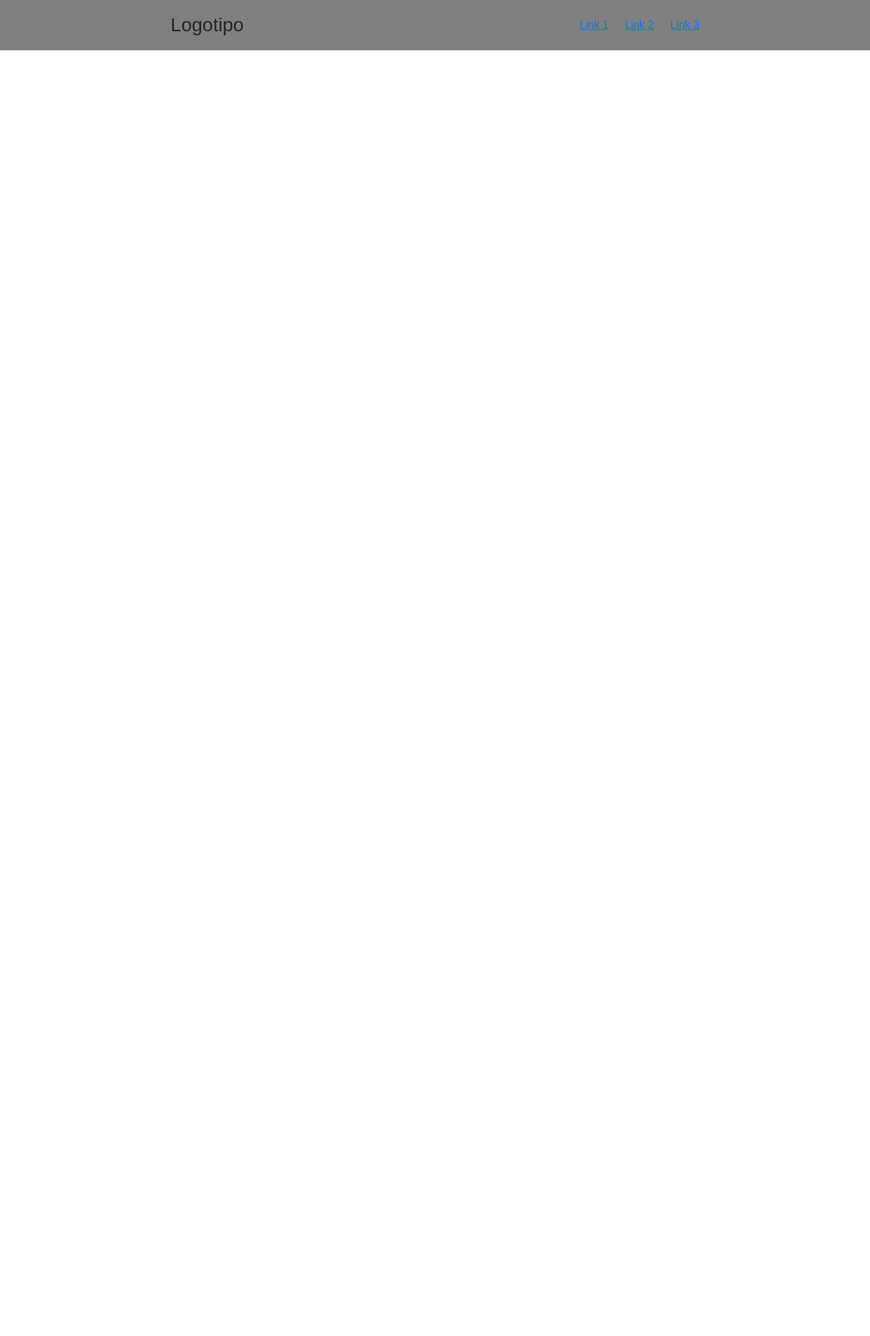
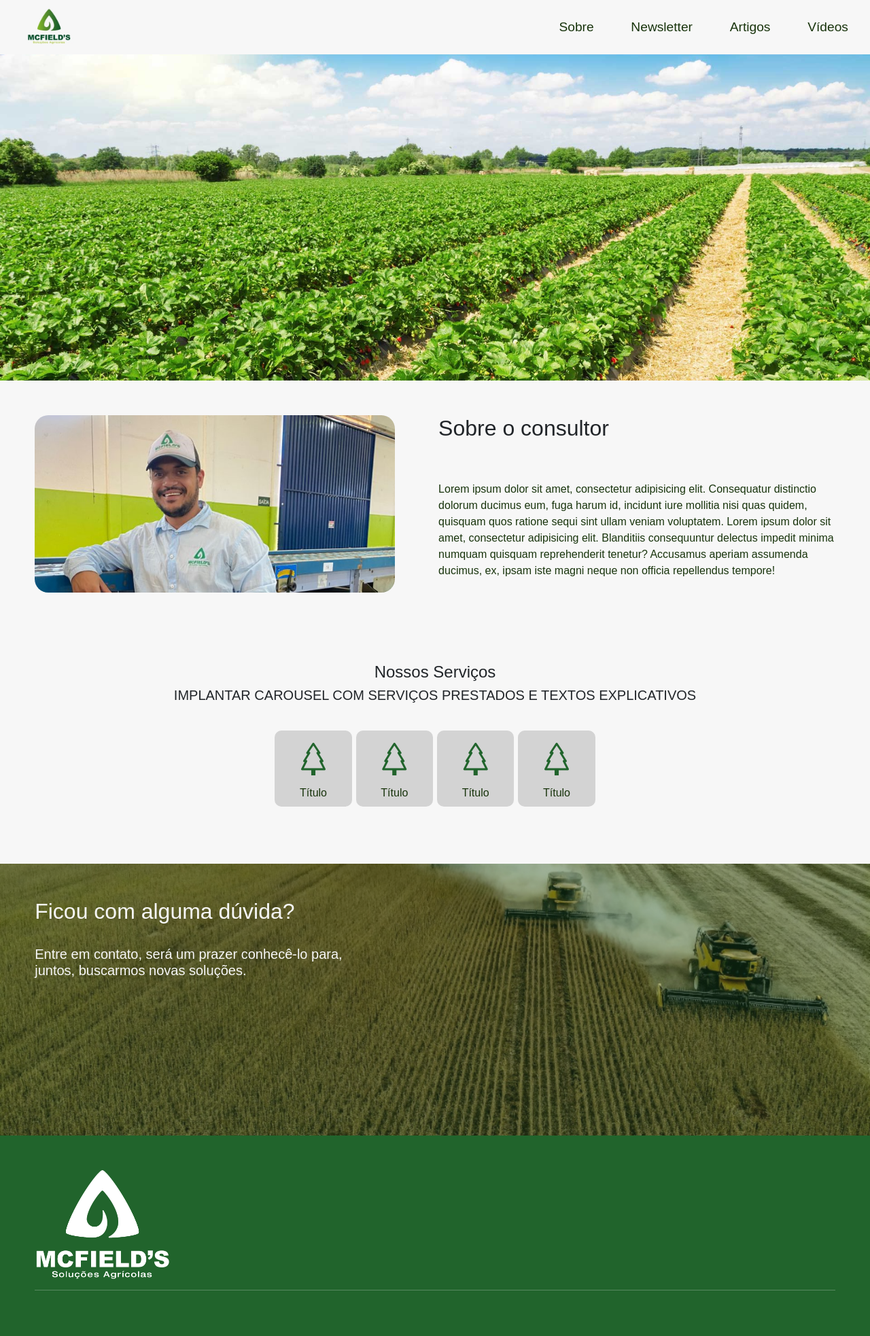
Before and after one commit to fczanetti/mcfields, a Django app: page / in a window 1280 px wide. Shown: the whole page at 68% size. Before the commit the page ends 74 px from the top, so only its background shows below. Run offline with Django 5.2, Linux system fonts and the light colour scheme.

Commit message:
front page criada com pendencias

```diff
--- a/mcfields/base/static/base/css/style.css
+++ b/mcfields/base/static/base/css/style.css
@@ -1,24 +1,192 @@
-/*
 :root {
-    --first-color: ;
-    --second-color: ;
-    --third-color: ;
+    --dark-green: #18340c;
+    /*--light-green: #00ae67;*/
+    --light-green: #21642c;
+    --white-color: #f7f7f7;
     --fourth-color: ;
     --fifth-color: ;
 }
-Primery color, light primary etc. são variáveis de css. Quando precisarmos de uma cor, esta será chamada pela sua
-variável. A pseudo-classe CSS :root se equipara à raiz de uma árvore, que por sua vez representa o documento. Aplicado
-ao HTML, :root representa o elemento <html> e é idêntico ao seletor html , exceto que sua especificidade é mais alta.*/
 
 * {
     box-sizing:border-box;
     margin: 0;
     padding: 0;
     font-family: sans-serif;
-} /* O * indica que as configurações definidas aqui serão aplicadas a todos os elementos do projeto. Automaticamente são
-aplicadas, não sendo necessário indicar em cada elemento.*/
+}
 
-#top-nav {
-    padding: 1rem;
-    background-color: gray;
+#body {
+    /*background-color: var(--dark-green);*/
+    /*padding: 2rem;*/
+    display: flex;
+    flex-direction: column;
+    align-items: center;
 }
+
+/* Configurações NAVBAR */
+
+#navbar {
+    /*background-color: rgba(33, 100, 44);*/
+    background-color: var(--white-color);
+    width: 100%;
+    display: flex;
+    justify-content: space-between;
+    position: fixed;
+    padding: 0 2rem;
+    z-index: 2;
+}
+
+#logo-nav-bar {
+    width: 80px;
+}
+
+#navbar-links {
+    width: 35%;
+    display: flex;
+    justify-content: space-between;
+}
+
+.navbar-link {
+    text-decoration: none;
+    color: var(--dark-green);
+    font-size: 1.2rem;
+    align-self: center;
+}
+
+/* --------------------------------- */
+
+#main-content {
+    width: 100%;
+    background-color: var(--white-color);
+    position: relative;
+    top: 80px;
+}
+
+
+#top-image-div {
+    height: 30rem;
+    background-image: url(../img/header-photo2.jpg);
+    background-position: center;
+    background-size: cover;
+    background-attachment: fixed;
+}
+
+#top-image {
+    width: 100%;
+    height: 30rem;
+    object-fit: cover;
+    position: fixed;
+}
+
+/*#middle-nav {
+    position: relative;
+    left: 50%;
+    transform: translate(-50%, -50%);
+    *//*background-color: var(--light-green);*//*
+    display: inline-flex;
+    width: 55%;
+    justify-content: space-evenly;
+}
+
+.middle-nav-item {
+    text-decoration: none;
+    color: var(--white-color);
+    width: 24%;
+    display: flex;
+    justify-content: center;
+    align-items: center;
+    background-color: var(--light-green);
+    font-size: 2.5rem;
+    padding: 8% 0;
+    border-radius: 5px;
+    border: 5px solid white;
+}*/
+
+#our-services-div {
+    display: flex;
+    flex-direction: column;
+    text-align: center;
+    padding: 4%;
+    background-color: var(--white-color);
+    position: relative;
+    z-index: 1;
+}
+
+#our-services-links {
+    display: flex;
+    width: 40%;
+    margin: 2rem auto;
+    justify-content: space-between;
+}
+
+.service-link {
+    background-color: lightgray;
+    display: flex;
+    flex-direction: column;
+    width: 24%;
+    text-decoration: none;
+    color: var(--dark-green);
+    border-radius: 10px;
+    padding: 0.5rem;
+}
+
+.service-icon {
+    font-size: 3rem;
+    color: var(--light-green);
+}
+
+#about {
+    padding: 4%;
+    display: flex;
+}
+
+#about-img {
+    width: 45%;
+    margin-right: 4rem;
+    border-radius: 20px;
+}
+
+#about-text-div {}
+
+#about-text {
+    color: var(--dark-green);
+    margin-top: 10%;
+}
+
+#mais-infos {
+    height: 25rem;
+    /*background-color: var(--white-color);
+    position: relative;
+    z-index: 1;*/
+    background-image: url(../img/background03.jpg);
+    background-position: center;
+    background-size: cover;
+    background-attachment: fixed;
+}
+
+#mais-infos-bg {
+    padding: 4%;
+    height: 100%;
+    background-color: rgba(33, 100, 44, .3);
+}
+
+#mais-infos-text {
+    width: 40%;
+    color: var(--white-color);
+}
+
+#footer {
+    padding: 4%;
+    width: 100%;
+    background-color: var(--light-green);
+    position: relative;
+    top: 80px;
+    z-index: 1;
+}
+
+#logo-footer {
+    height: 10rem;
+}
+
+#hr-footer {
+    color: var(--white-color);
+}
--- a/mcfields/base/templates/base/home.html
+++ b/mcfields/base/templates/base/home.html
@@ -8,17 +8,73 @@
     <meta http-equiv="X-UA-Compatible" content="ie=edge">
     <link rel="stylesheet" href="{% static 'base/css/style.css' %}">
     <link href="https://cdn.jsdelivr.net/npm/bootstrap@5.3.2/dist/css/bootstrap.min.css" rel="stylesheet" integrity="sha384-T3c6CoIi6uLrA9TneNEoa7RxnatzjcDSCmG1MXxSR1GAsXEV/Dwwykc2MPK8M2HN" crossorigin="anonymous">
+    <link rel="stylesheet" href="https://cdn.jsdelivr.net/npm/bootstrap-icons@1.11.3/font/bootstrap-icons.min.css">
     <title>McFields</title>
 </head>
-<body>
-    <nav id="top-nav" class="d-flex justify-content-around">
-        <div id="nav-logo" class="fs-3">Logotipo</div>
-        <section class="d-flex align-items-center" id="top-section">
-            <a href="" class="ps-4">Link 1</a>
-            <a href="" class="ps-4">Link 2</a>
-            <a href="" class="ps-4">Link 3</a>
-        </section>
-    </nav>
+<body id="body">
+    <header id="navbar" class="">
+        <a href=""><img id="logo-nav-bar" src="{% static 'base/img/logo-red.jpg' %}" alt=""></a>
+        <nav id="navbar-links">
+            <a href="" class="navbar-link">Sobre</a>
+            <a href="" class="navbar-link">Newsletter</a>
+            <a href="" class="navbar-link">Artigos</a>
+            <a href="" class="navbar-link">Vídeos</a>
+        </nav>
+    </header>
 
+    <section id="main-content">
+
+        <div id="top-image-div">
+            <!--<img id="top-image" src="{% static 'base/img/header-photo2.jpg' %}" alt="Foto de plantação">-->
+        </div>
+
+        <!--<div id="middle-nav">
+            <i class="bi bi-tree middle-nav-item"></i>
+            <i class="bi bi-tree middle-nav-item"></i>
+            <i class="bi bi-tree middle-nav-item"></i>
+            <i class="bi bi-tree middle-nav-item"></i>
+        </div>-->
+
+        <div id="about">
+            <img id="about-img" src="{% static 'base/img/foto_victor_02.png' %}" alt="Foto do logotipo">
+            <div id="about-text-div">
+                <h2>Sobre o consultor</h2>
+                <p id="about-text">
+                    Lorem ipsum dolor sit amet, consectetur adipisicing elit. Consequatur distinctio dolorum ducimus eum,
+                    fuga harum id, incidunt iure mollitia nisi quas quidem, quisquam quos ratione sequi sint ullam veniam
+                    voluptatem. Lorem ipsum dolor sit amet, consectetur adipisicing elit. Blanditiis consequuntur delectus
+                    impedit minima numquam quisquam reprehenderit tenetur? Accusamus aperiam assumenda ducimus, ex, ipsam
+                    iste magni neque non officia repellendus tempore!
+                </p>
+            </div>
+        </div>
+
+        <div id="our-services-div">
+            <h4 id="our-services-title">Nossos Serviços</h4>
+            <h5 id="our-services-subtitle">IMPLANTAR CAROUSEL COM SERVIÇOS PRESTADOS E TEXTOS EXPLICATIVOS</h5>
+            <nav id="our-services-links">
+                <a href="" class="service-link"><i class="bi bi-tree service-icon"></i>Título</a>
+                <a href="" class="service-link"><i class="bi bi-tree service-icon"></i>Título</a>
+                <a href="" class="service-link"><i class="bi bi-tree service-icon"></i>Título</a>
+                <a href="" class="service-link"><i class="bi bi-tree service-icon"></i>Título</a>
+            </nav>
+        </div>
+
+        <div id="mais-infos">
+            <div id="mais-infos-bg">
+                <div id="mais-infos-text">
+                    <h2>Ficou com alguma dúvida?</h2>
+                    <br>
+                    <h5>Entre em contato, será um prazer conhecê-lo para, juntos, buscarmos novas soluções.</h5>
+                </div>
+            </div>
+        </div>
+
+    </section>
+
+    <footer id="footer">
+        <img id="logo-footer" src="{% static 'base/img/logo_branco.png' %}" alt="Logotipo">
+        <hr id="hr-footer"/>
+    </footer>
 </body>
 </html>
```
Also changed, not shown: mcfields/base/static/base/img/background03.jpg (added), mcfields/base/static/base/img/foto_victor_02.png (added), mcfields/base/static/base/img/header-photo2.jpg (added), mcfields/base/static/base/img/logo-red.jpg (added), mcfields/base/static/base/img/logo_branco.png (added), mcfields/base/static/base/img/logo_original.png (added), mcfields/base/static/base/img/logo_preto_branco.png (added).
